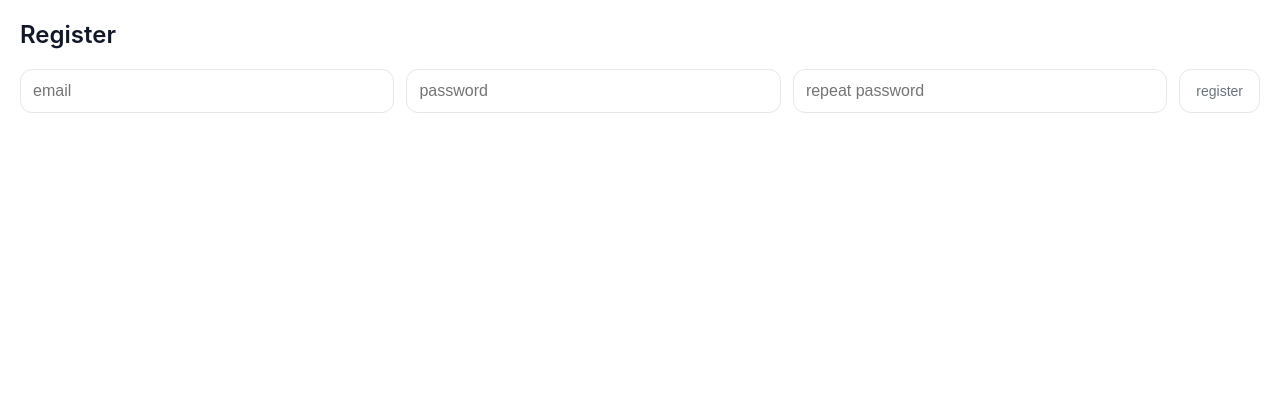
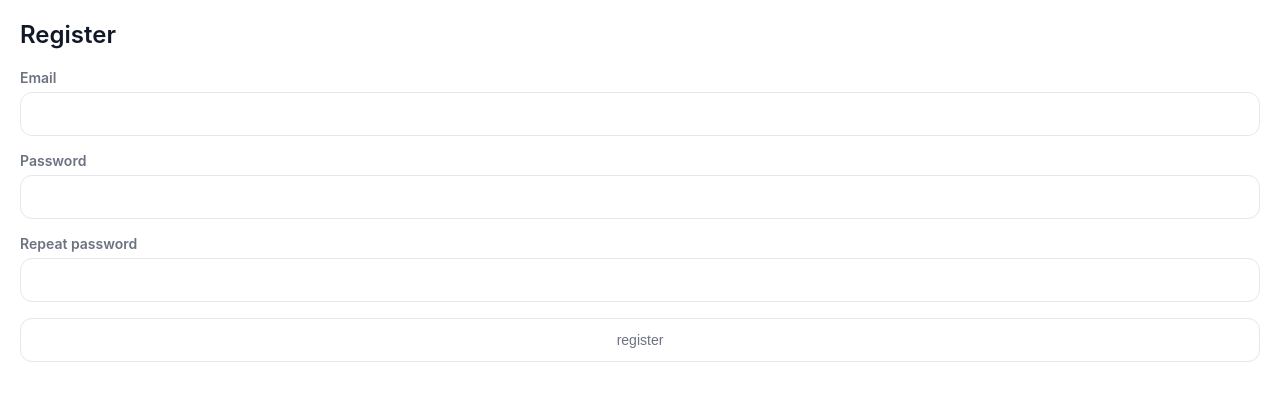
Before and after one commit to dotnil/hibi-vue, a Vue app: page /register in a window 1280 px wide. Shown: the top 400 px of the page. Built offline with nearby package versions, Linux system fonts and the light colour scheme.

Commit message:
style: improve authentication forms

```diff
--- a/src/components/LoginForm.vue
+++ b/src/components/LoginForm.vue
@@ -1,13 +1,20 @@
 <template>
   <form @submit.prevent="handleSubmit">
-    <input v-model.trim="email" type="email" placeholder="email" required>
-    <input v-model="password" type="password" placeholder="password" required>
+    <div class="field">
+      <label for="login-email">Email</label>
+      <input id="login-email" v-model.trim="email" name="email" type="email" autocomplete="email" required>
+    </div>
+
+    <div class="field">
+      <label for="login-password">Password</label>
+      <input id="login-password" v-model="password" name="password" type="password" autocomplete="current-password" required>
+    </div>
 
     <button type="submit">
       login
     </button>
 
-    <p v-if="props.errorMessage">{{ props.errorMessage }}</p>
+    <p v-if="props.errorMessage" class="error-message" role="alert">{{ props.errorMessage }}</p>
   </form>
 </template>
 
@@ -33,7 +40,21 @@ const handleSubmit = () => {
 <style scoped>
 form {
   display: flex;
+  flex-direction: column;
+  gap: 16px;
   margin: 20px;
+}
+
+.field {
+  display: flex;
+  flex-direction: column;
+  gap: 6px;
+}
+
+label {
+  color: #6b7280;
+  font-size: 14px;
+  font-weight: 600;
 }
 
 button {
@@ -53,7 +74,6 @@ button:hover {
 }
 
 input {
-  flex: 1;
   height: 44px;
   padding: 0 12px;
   border: 1px solid #e5e7eb;
@@ -75,4 +95,10 @@ input:hover {
   border-color: #ddea7c;
   box-shadow: 0 0 0 3px rgba(221, 234, 124, 0.25);
 }
+
+.error-message {
+  margin: 0;
+  color: #b91c1c;
+  font-size: 14px;
+}
 </style>
--- a/src/components/RegisterForm.vue
+++ b/src/components/RegisterForm.vue
@@ -1,14 +1,25 @@
 <template>
   <form @submit.prevent="handleSubmit">
-    <input v-model.trim="email" type="email" placeholder="email" required>
-    <input v-model="password" type="password" placeholder="password" required @input="validateRepeatPassword">
-    <input ref="repeatPasswordRef" v-model="repeatPassword" type="password" placeholder="repeat password" required @input="validateRepeatPassword">
+    <div class="field">
+      <label for="register-email">Email</label>
+      <input id="register-email" v-model.trim="email" name="email" type="email" autocomplete="email" required>
+    </div>
+
+    <div class="field">
+      <label for="register-password">Password</label>
+      <input id="register-password" v-model="password" name="password" type="password" autocomplete="new-password" required @input="validateRepeatPassword">
+    </div>
+
+    <div class="field">
+      <label for="register-repeat-password">Repeat password</label>
+      <input id="register-repeat-password" ref="repeatPasswordRef" v-model="repeatPassword" name="repeat-password" type="password" autocomplete="new-password" required @input="validateRepeatPassword">
+    </div>
 
     <button type="submit">
       register
     </button>
 
-    <p v-if="props.errorMessage">{{ props.errorMessage }}</p>
+    <p v-if="props.errorMessage" class="error-message" role="alert">{{ props.errorMessage }}</p>
   </form>
 </template>
 
@@ -42,7 +53,21 @@ const handleSubmit = () => {
 <style scoped>
 form {
   display: flex;
+  flex-direction: column;
+  gap: 16px;
   margin: 20px;
+}
+
+.field {
+  display: flex;
+  flex-direction: column;
+  gap: 6px;
+}
+
+label {
+  color: #6b7280;
+  font-size: 14px;
+  font-weight: 600;
 }
 
 button {
@@ -62,7 +87,6 @@ button:hover {
 }
 
 input {
-  flex: 1;
   height: 44px;
   padding: 0 12px;
   border: 1px solid #e5e7eb;
@@ -84,4 +108,10 @@ input:hover {
   border-color: #ddea7c;
   box-shadow: 0 0 0 3px rgba(221, 234, 124, 0.25);
 }
+
+.error-message {
+  margin: 0;
+  color: #b91c1c;
+  font-size: 14px;
+}
 </style>
```
